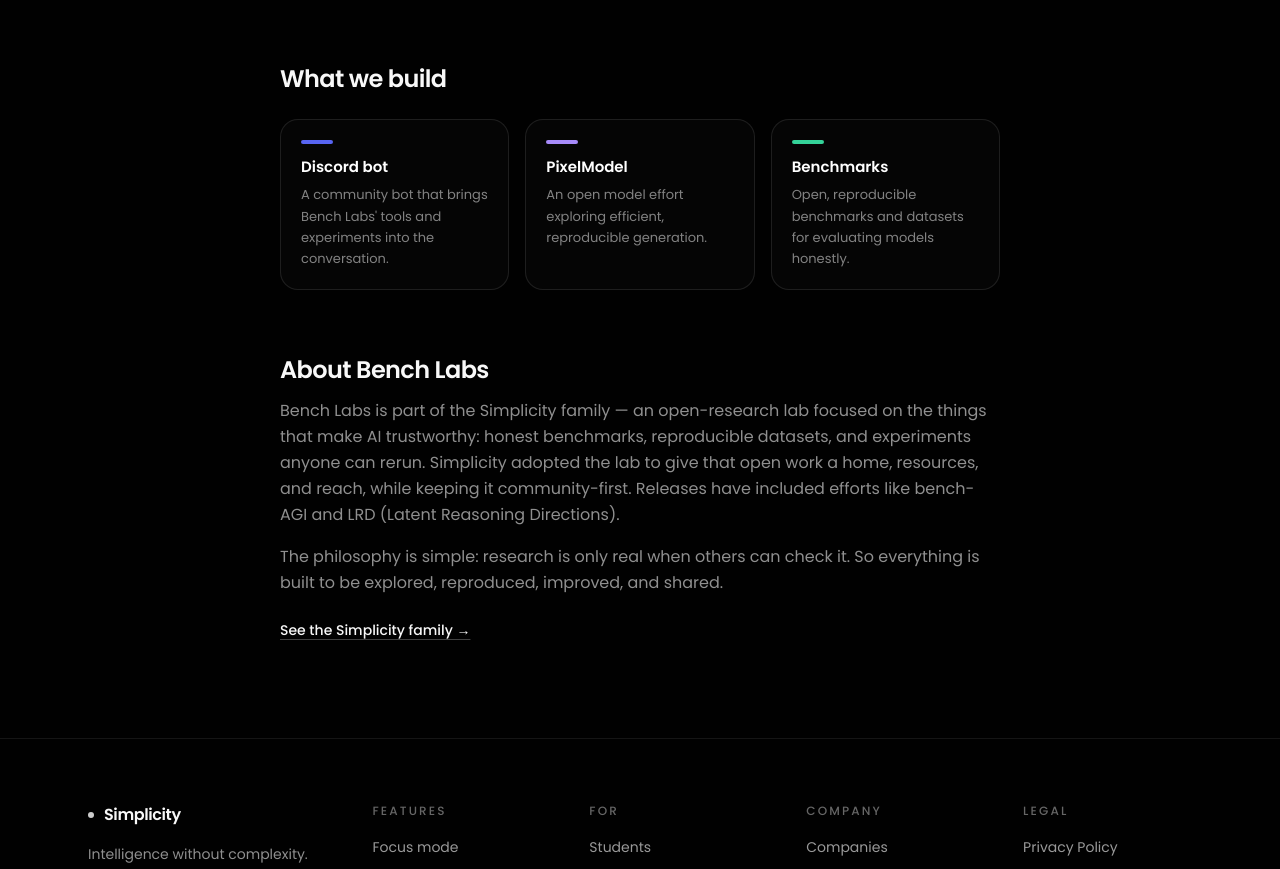
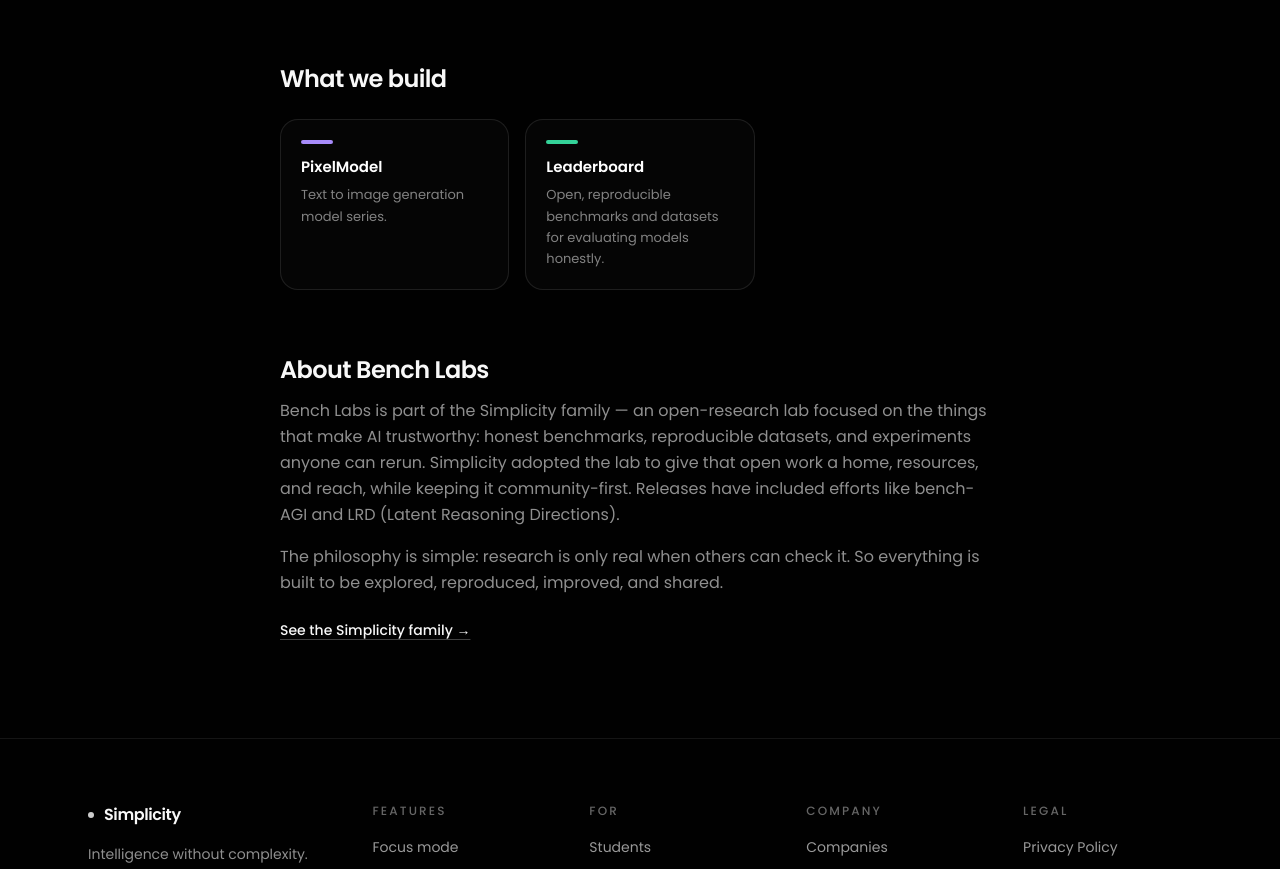
Before and after one commit to cofelixsmos-prog/simplicity-ai, a Next.js app: page /bench-labs in a window 1280 px wide. Shown: the part 1088-1957 px from the top of the page. Built offline with nearby package versions, Linux system fonts and the light colour scheme.

Commit message:
Update project descriptions in Bench Labs page

```diff
--- a/src/app/bench-labs/page.tsx
+++ b/src/app/bench-labs/page.tsx
@@ -13,9 +13,8 @@
 }
 
 const PROJECTS = [
-  { name: "Discord bot", desc: "A community bot that brings Bench Labs' tools and experiments into the conversation.", accent: "#5865F2" },
-  { name: "PixelModel", desc: "An open model effort exploring efficient, reproducible generation.", accent: "#A78BFA" },
-  { name: "Benchmarks", desc: "Open, reproducible benchmarks and datasets for evaluating models honestly.", accent: "#34D399" },
+  { name: "PixelModel", desc: "Text to image generation model series.", accent: "#A78BFA" },
+  { name: "Leaderboard", desc: "Open, reproducible benchmarks and datasets for evaluating models honestly.", accent: "#34D399" },
 ]
 
 export default function BenchLabsPage() {
```
